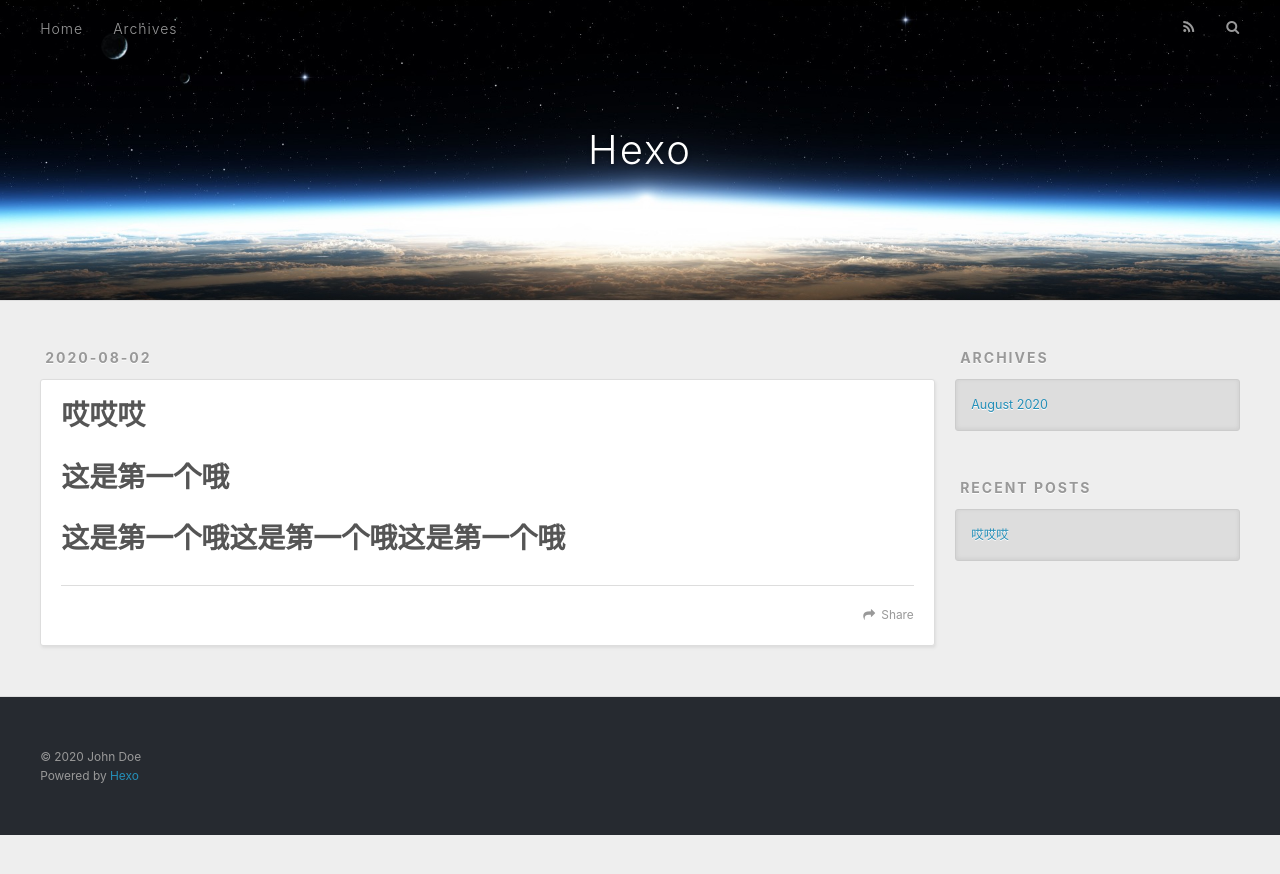
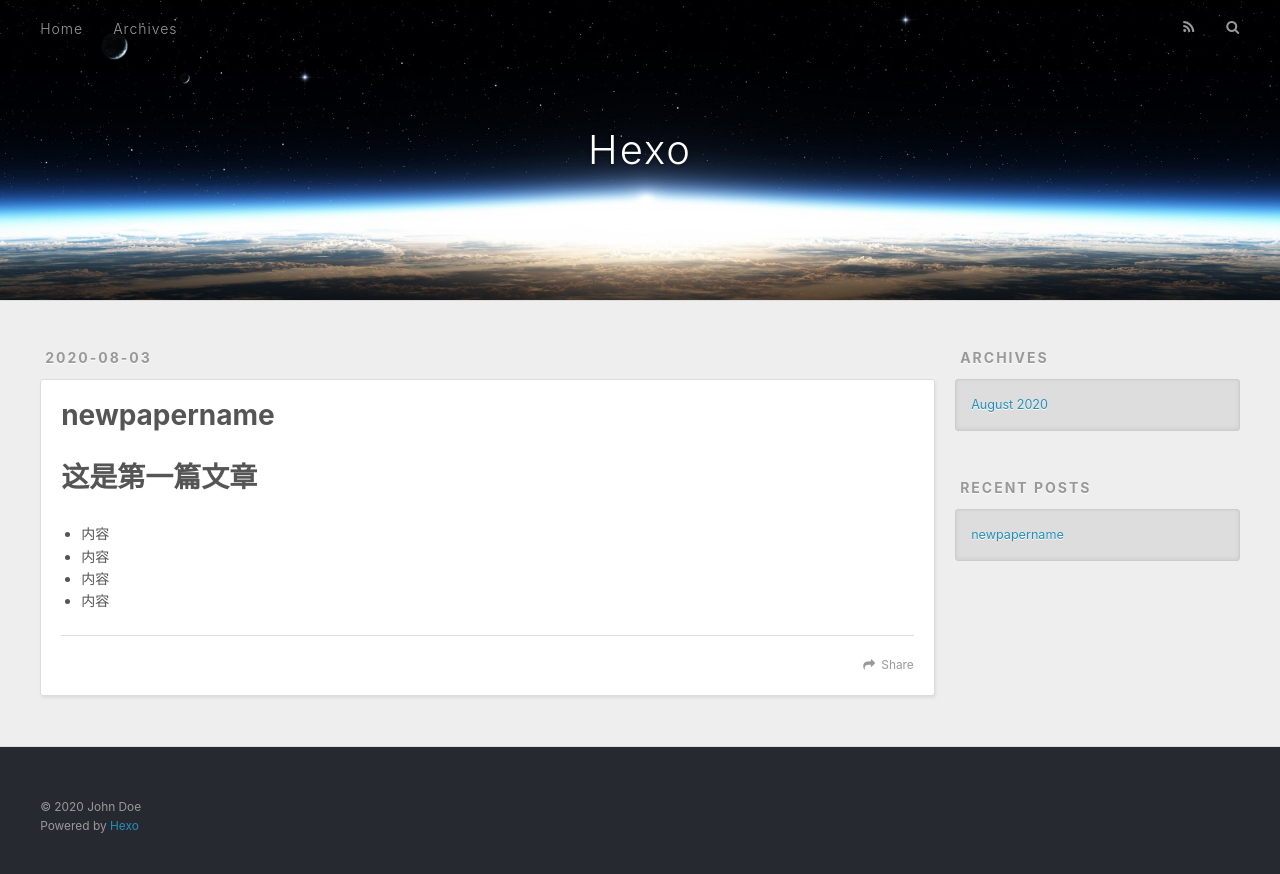
Before and after one commit to aishuaikang/aishuaikang.github.io, a plain HTML site: page 2020/08/03/newpapername/index.html in a window 1280 px wide. Before the commit the page ends 835 px from the top, so only its background shows below. Drawn offline with nearby package versions, Linux system fonts and the light colour scheme.

Commit message:
Site updated: 2020-08-03 08:15:25

```diff
--- a/2020/08/02/哎哎哎/index.html
+++ b/2020/08/03/newpapername/index.html
@@ -5,17 +5,17 @@
 
 
 
-  <title>哎哎哎 | Hexo</title>
+  <title>newpapername | Hexo</title>
   <meta name="viewport" content="width=device-width, initial-scale=1, maximum-scale=1">
-  <meta name="description" content="这是第一个哦这是第一个哦这是第一个哦这是第一个哦">
+  <meta name="description" content="这是第一篇文章 内容 内容 内容 内容">
 <meta property="og:type" content="article">
-<meta property="og:title" content="哎哎哎">
-<meta property="og:url" content="http://yoursite.com/2020/08/02/%E5%93%8E%E5%93%8E%E5%93%8E/index.html">
+<meta property="og:title" content="newpapername">
+<meta property="og:url" content="http://yoursite.com/2020/08/03/newpapername/index.html">
 <meta property="og:site_name" content="Hexo">
-<meta property="og:description" content="这是第一个哦这是第一个哦这是第一个哦这是第一个哦">
+<meta property="og:description" content="这是第一篇文章 内容 内容 内容 内容">
 <meta property="og:locale" content="en_US">
-<meta property="article:published_time" content="2020-08-02T01:28:29.000Z">
-<meta property="article:modified_time" content="2020-08-02T01:28:58.887Z">
+<meta property="article:published_time" content="2020-08-03T00:14:07.000Z">
+<meta property="article:modified_time" content="2020-08-03T00:14:59.727Z">
 <meta property="article:author" content="John Doe">
 <meta name="twitter:card" content="summary">
 
@@ -66,10 +66,10 @@
   </div>
 </header>
       <div class="outer">
-        <section id="main"><article id="post-哎哎哎" class="article article-type-post" itemscope itemprop="blogPost">
+        <section id="main"><article id="post-newpapername" class="article article-type-post" itemscope itemprop="blogPost">
   <div class="article-meta">
-    <a href="/2020/08/02/%E5%93%8E%E5%93%8E%E5%93%8E/" class="article-date">
-  <time datetime="2020-08-02T01:28:29.000Z" itemprop="datePublished">2020-08-02</time>
+    <a href="/2020/08/03/newpapername/" class="article-date">
+  <time datetime="2020-08-03T00:14:07.000Z" itemprop="datePublished">2020-08-03</time>
 </a>
 
   </div>
@@ -80,7 +80,7 @@
 
 
     <h1 class="article-title" itemprop="name">
-      哎哎哎
+      newpapername
     </h1>
 
 
@@ -88,11 +88,17 @@
 
     <div class="article-entry" itemprop="articleBody">
 
-        <h1 id="这是第一个哦"><a href="#这是第一个哦" class="headerlink" title="这是第一个哦"></a>这是第一个哦</h1><h1 id="这是第一个哦这是第一个哦这是第一个哦"><a href="#这是第一个哦这是第一个哦这是第一个哦" class="headerlink" title="这是第一个哦这是第一个哦这是第一个哦"></a>这是第一个哦这是第一个哦这是第一个哦</h1>
+        <h1 id="这是第一篇文章"><a href="#这是第一篇文章" class="headerlink" title="这是第一篇文章"></a>这是第一篇文章</h1><ul>
+<li>内容</li>
+<li>内容</li>
+<li>内容</li>
+<li>内容</li>
+</ul>
+
 
     </div>
     <footer class="article-footer">
-      <a data-url="http://yoursite.com/2020/08/02/%E5%93%8E%E5%93%8E%E5%93%8E/" data-id="ckdceq94p00009ou29afw5me6" class="article-share-link">Share</a>
+      <a data-url="http://yoursite.com/2020/08/03/newpapername/" data-id="ckddridxf0000vcu23hmw00ix" class="article-share-link">Share</a>
 
 
     </footer>
@@ -131,7 +137,7 @@
       <ul>
 
           <li>
-            <a href="/2020/08/02/%E5%93%8E%E5%93%8E%E5%93%8E/">哎哎哎</a>
+            <a href="/2020/08/03/newpapername/">newpapername</a>
           </li>
 
       </ul>
```
Also changed, not shown: archives/2020/08/index.html (+4 -4 lines), archives/2020/index.html (+4 -4 lines), archives/index.html (+4 -4 lines), index.html (+13 -7 lines).
